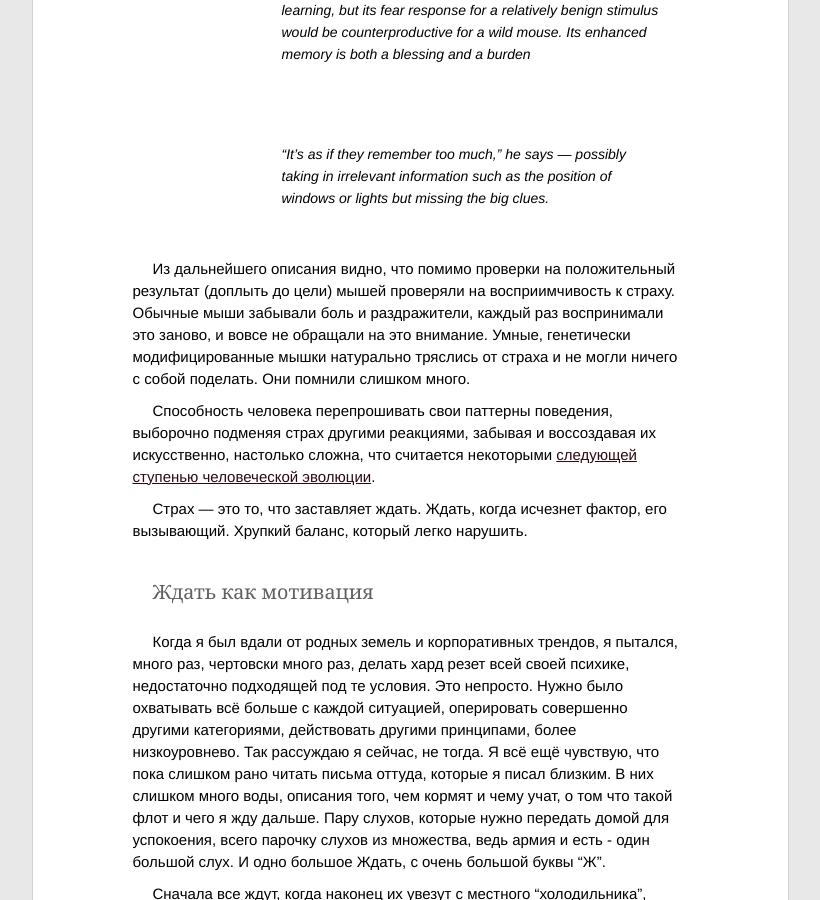
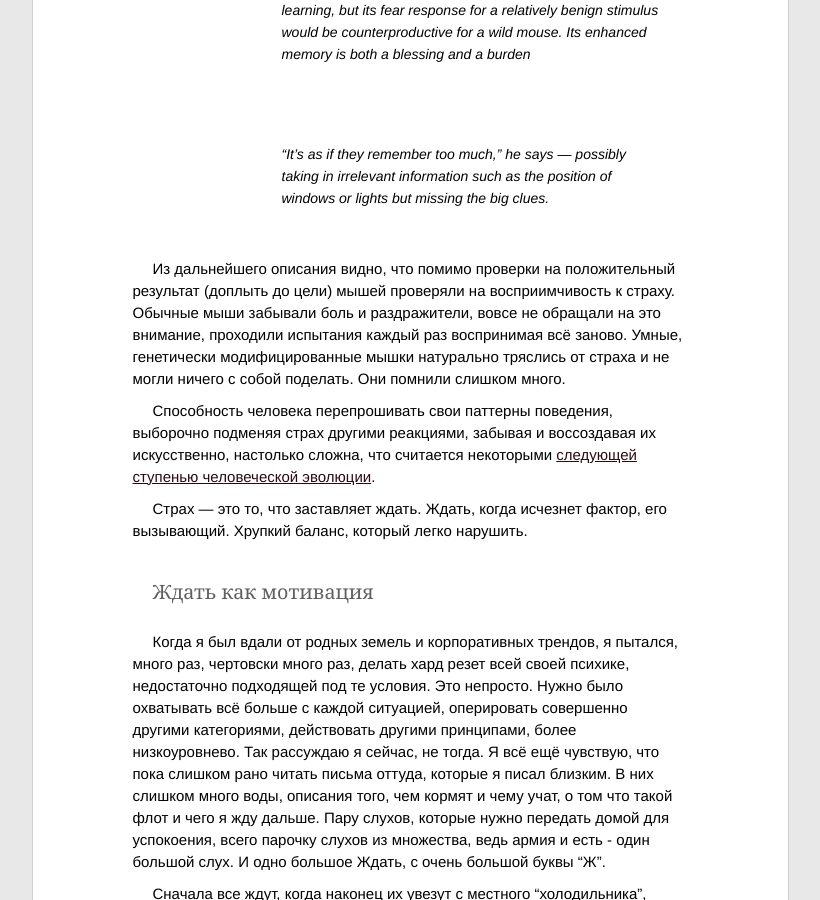
Before and after one commit to ptmt/ptmt.github.com, a Jekyll site: the page built from _posts/2012-05-10-what-are-we-waiting-for.md, in a window 1280 px wide and 900 px high, scrolled down 1297 px. Shown: the whole window, without its empty margins (230-1050 px from the left). Built offline with Jekyll 4.4.1, drawn with Linux system fonts in a browser that asks for light colours; Markdown is read by kramdown in place of the engine named in the settings.

Commit message:
Update _posts/2012-05-10-what-are-we-waiting-for.md

```diff
--- a/_posts/2012-05-10-what-are-we-waiting-for.md
+++ b/_posts/2012-05-10-what-are-we-waiting-for.md
@@ -25,7 +25,7 @@ title:  Чего же мы ждем
 
 > "It's as if they remember too much," he says — possibly taking in irrelevant information such as the position of windows or lights but missing the big clues.
 
-Из дальнейшего описания видно, что помимо проверки на положительный результат (доплыть до цели) мышей проверяли на восприимчивость к страху. Обычные мыши забывали боль и раздражители, каждый раз воспринимали это заново, и вовсе не обращали на это внимание. Умные, генетически модифицированные мышки натурально тряслись от страха и не могли ничего с собой поделать. Они помнили слишком много.
+Из дальнейшего описания видно, что помимо проверки на положительный результат (доплыть до цели) мышей проверяли на восприимчивость к страху. Обычные мыши забывали боль и раздражители, вовсе не обращали на это внимание, проходили испытания каждый раз воспринимая всё заново. Умные, генетически модифицированные мышки натурально тряслись от страха и не могли ничего с собой поделать. Они помнили слишком много.
 
 Способность человека перепрошивать свои паттерны поведения, выборочно подменяя страх другими реакциями, забывая и воссоздавая их искусственно, настолько сложна, что считается некоторыми [следующей ступенью человеческой эволюции](http://hs2.me/).
 
```
